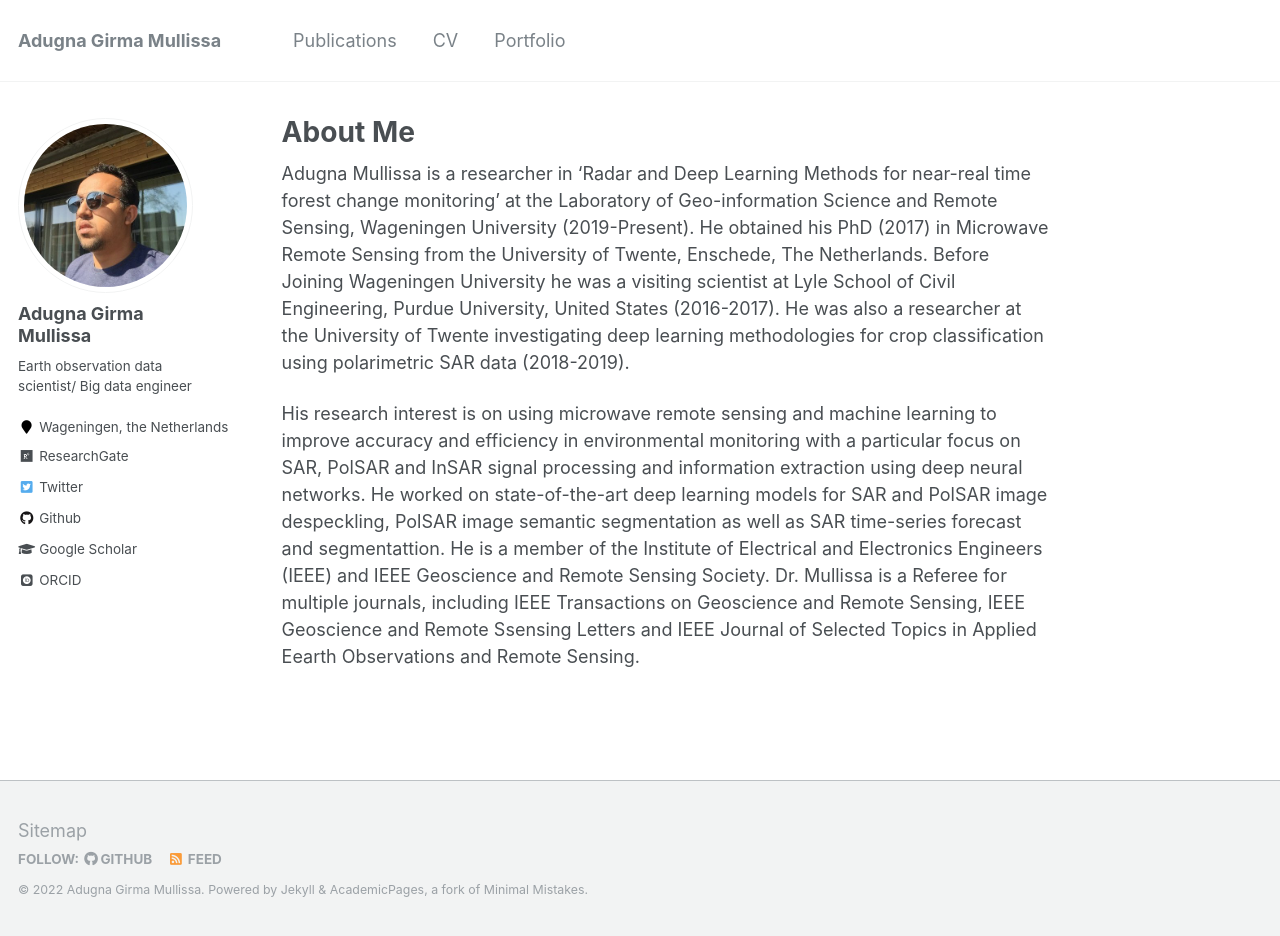
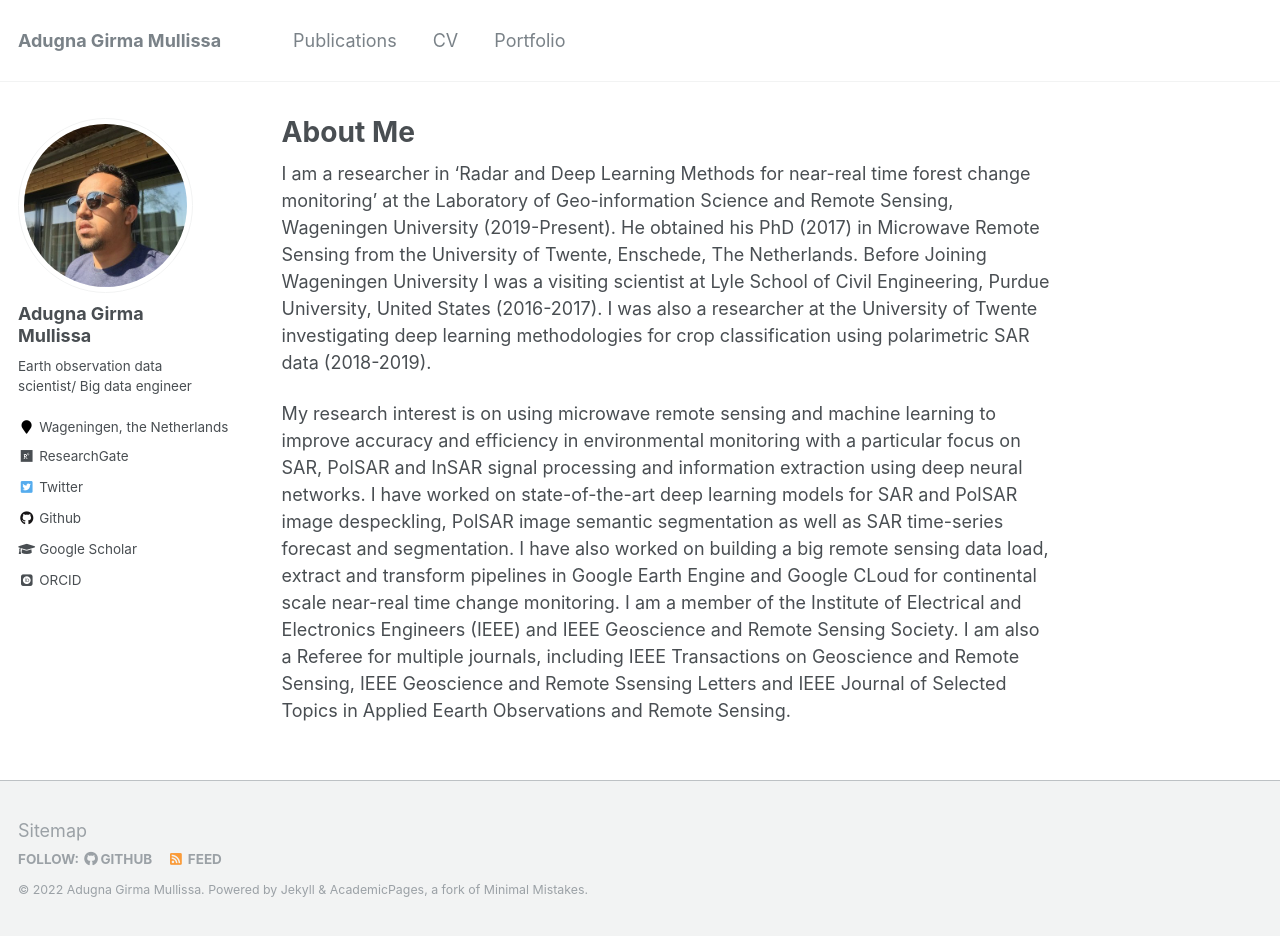
Before and after one commit to adugnag/adugnag.github.io, a Jekyll site: the page built from _pages/about.md, in a window 1280 px wide and 936 px high. Built offline with Jekyll 4.4.1, drawn with Linux system fonts in a browser that asks for light colours; some web fonts are replaced.

Commit message:
Update about.md

```diff
--- a/_pages/about.md
+++ b/_pages/about.md
@@ -8,6 +8,6 @@ redirect_from:
   - /about.html
 ---
 
-Adugna Mullissa is a researcher in 'Radar and Deep Learning Methods for near-real time forest change monitoring' at the Laboratory of Geo-information Science and Remote Sensing, Wageningen University (2019-Present). He obtained his PhD (2017) in Microwave Remote Sensing from the University of Twente, Enschede, The Netherlands. Before Joining Wageningen University he was a visiting scientist at Lyle School of Civil Engineering, Purdue University, United States (2016-2017). He was also a researcher at the University of Twente investigating deep learning methodologies for crop classification using polarimetric SAR data (2018-2019).
+I am a researcher in 'Radar and Deep Learning Methods for near-real time forest change monitoring' at the Laboratory of Geo-information Science and Remote Sensing, Wageningen University (2019-Present). He obtained his PhD (2017) in Microwave Remote Sensing from the University of Twente, Enschede, The Netherlands. Before Joining Wageningen University I was a visiting scientist at Lyle School of Civil Engineering, Purdue University, United States (2016-2017). I was also a researcher at the University of Twente investigating deep learning methodologies for crop classification using polarimetric SAR data (2018-2019).
 
-His research interest is on using microwave remote sensing and machine learning to improve accuracy and efficiency in environmental monitoring with a particular focus on SAR, PolSAR and InSAR signal processing and information extraction using deep neural networks. He worked on state-of-the-art deep learning models for SAR and PolSAR image despeckling, PolSAR image semantic segmentation as well as SAR time-series forecast and segmentattion. He is a member of the Institute of Electrical and Electronics Engineers (IEEE) and IEEE Geoscience and Remote Sensing Society. Dr. Mullissa is a Referee for multiple journals, including IEEE Transactions on Geoscience and Remote Sensing, IEEE Geoscience and Remote Ssensing Letters and IEEE Journal of Selected Topics in Applied Eearth Observations and Remote Sensing.
+My research interest is on using microwave remote sensing and machine learning to improve accuracy and efficiency in environmental monitoring with a particular focus on SAR, PolSAR and InSAR signal processing and information extraction using deep neural networks. I have worked on state-of-the-art deep learning models for SAR and PolSAR image despeckling, PolSAR image semantic segmentation as well as SAR time-series forecast and segmentation. I have also worked on building a big remote sensing data load, extract and transform pipelines in Google Earth Engine and Google CLoud for continental scale near-real time change monitoring. I am a member of the Institute of Electrical and Electronics Engineers (IEEE) and IEEE Geoscience and Remote Sensing Society. I am also a Referee for multiple journals, including IEEE Transactions on Geoscience and Remote Sensing, IEEE Geoscience and Remote Ssensing Letters and IEEE Journal of Selected Topics in Applied Eearth Observations and Remote Sensing.
```
